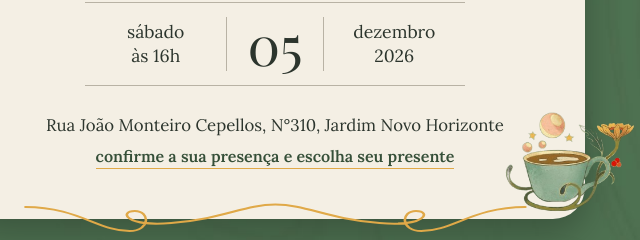
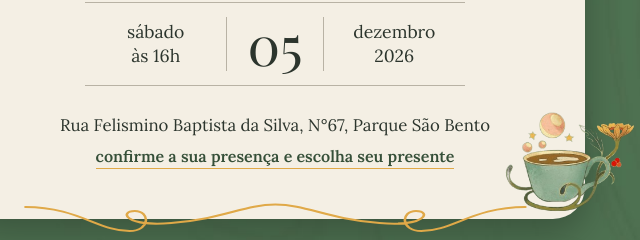
Before and after one commit to VIckt01/convitechadecozinha, a plain HTML site: page index.html in a window 1280 px wide. Shown: the part 392-632 px from the top of the page, 365-1005 px from the left. Drawn offline with nearby package versions, Linux system fonts and the light colour scheme; no server answers; a web font is replaced by a local one.

Commit message:
update address in invitation footer

```diff
--- a/index.html
+++ b/index.html
@@ -52,7 +52,7 @@
       </div>
 
       <footer class="rodape-convite">
-        <p class="endereco">Rua João Monteiro Cepellos, N°310, Jardim Novo Horizonte</p>
+        <p class="endereco">Rua Felismino Baptista da Silva, N°67, Parque São Bento</p>
         <a href="#secao-presentes" class="link-acao">confirme a sua presença e escolha seu presente</a>
       </footer>
 
```
